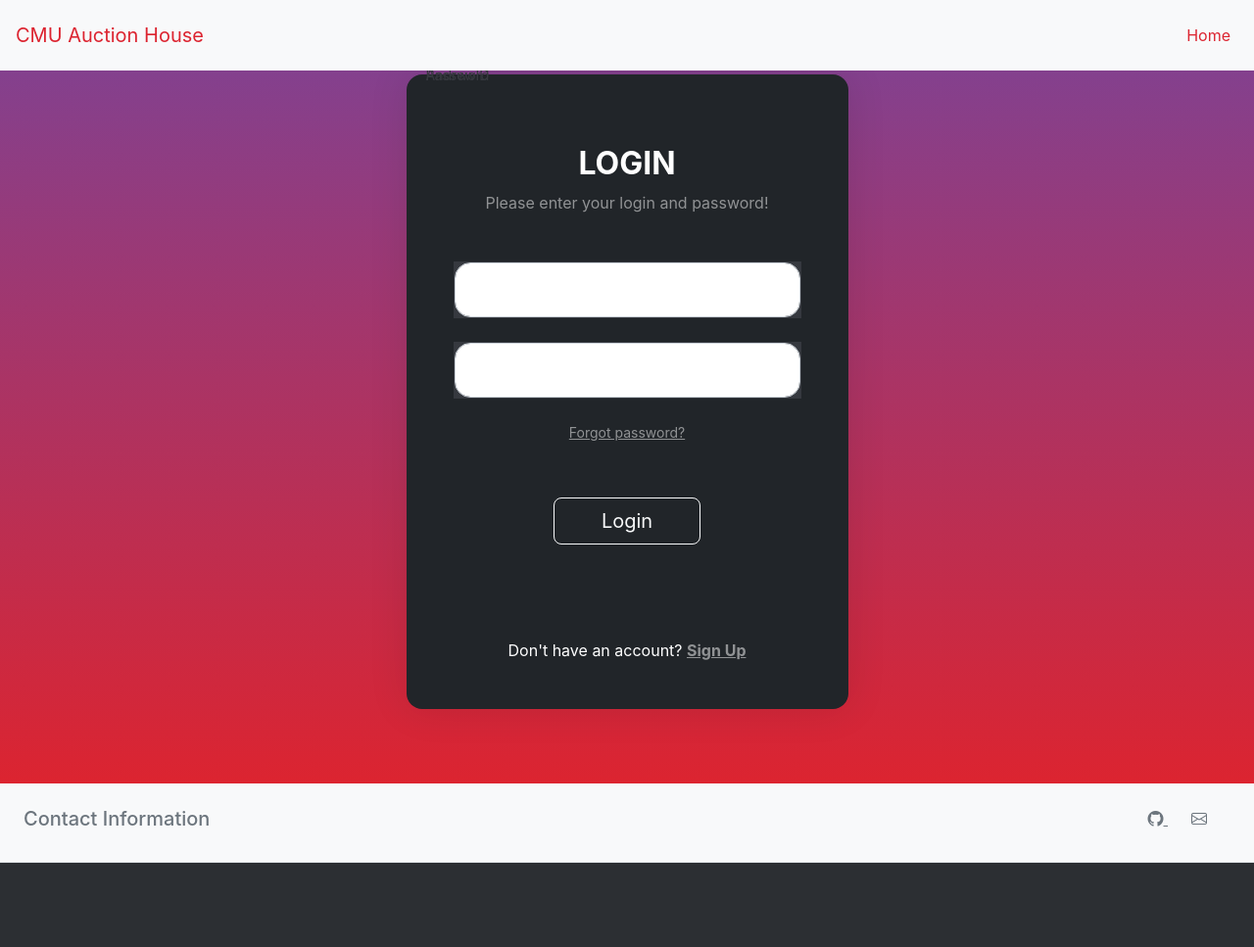
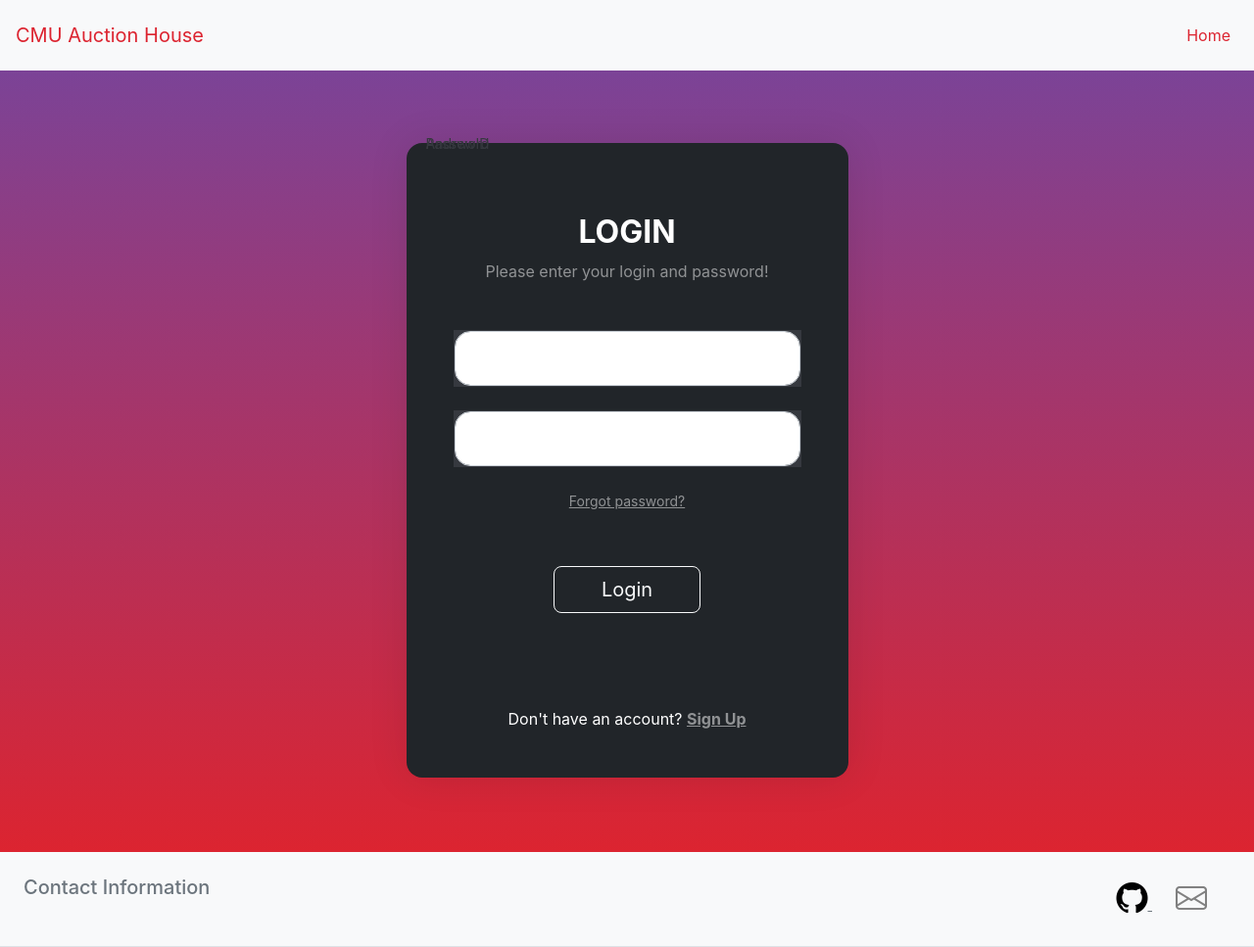
Before and after one commit to james-ngai/tartanhacks, a plain HTML site: page pages/login.html in a window 1280 px wide. Shown: the whole page at 98% size. Before the commit the page ends 881 px from the top, so only its background shows below. Drawn offline with nearby package versions, Linux system fonts and the light colour scheme.

Commit message:
Update styles.css

```diff
--- a/styles.css
+++ b/styles.css
@@ -1,3 +1,7 @@
+html {
+    padding-top: 70px;
+}
+
 header {
     color: #36393F;
 }
@@ -123,3 +127,9 @@ input:valid + .form-label {
 .text-white-50 {
     color: rgba(255, 255, 255, 0.5);
 }
+.bs-github-icon {
+    font-size: 2rem; color: black;
+}
+.bs-email-icon {
+    font-size: 2rem; color: gray;
+}
```
